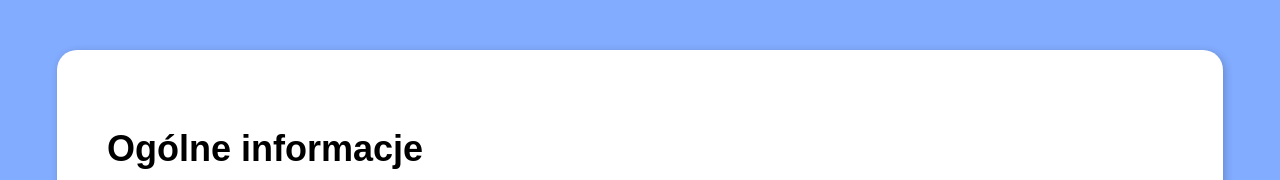
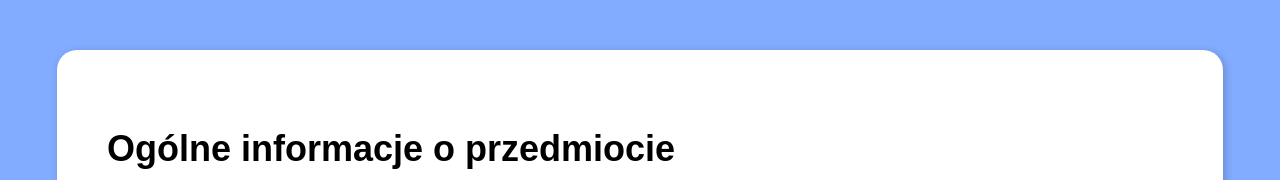
Before and after one commit to sjopinie/sjopinie, a Django app: template sjopinie/sjopinie_app/templates/sjopinie_app/subject.html in a window 1280 px wide. Shown: the part 110-290 px from the top of the page. Run offline with Django 3.2, Linux system fonts and the light colour scheme; the template is opened without the code that fills it, so the values that code supplies are empty; parts of the project's set-up code (start-up, migrations or seed data) failed here and were passed over.

Commit message:
Rename header in Subject and Lecturer pages

```diff
--- a/sjopinie/sjopinie_app/templates/sjopinie_app/lecturer.html
+++ b/sjopinie/sjopinie_app/templates/sjopinie_app/lecturer.html
@@ -1,7 +1,7 @@
 {% extends "sjopinie_app/layout.html" %} {% block title %} Prowadzący
 {%endblock%} {% block content %}
 <br />
-<h2>Ogólne informacje</h2>
+<h2>Ogólne informacje o prowadzącym</h2>
 Imie i nazwisko: {{full_name}}
 <br />
 Jak ciekawie prowadzi: {{notes.note_interesting}}
--- a/sjopinie/sjopinie_app/templates/sjopinie_app/subject.html
+++ b/sjopinie/sjopinie_app/templates/sjopinie_app/subject.html
@@ -1,7 +1,7 @@
 {% extends "sjopinie_app/layout.html" %} {% block title %} Przedmiot
 {%endblock%} {% block content %}
 <br />
-<h2>Ogólne informacje</h2>
+<h2>Ogólne informacje o przedmiocie</h2>
 Nazwa: {{name}}
 <br />
 Jak interesujący jest przedmiot: {{notes.note_interesting}}
```
